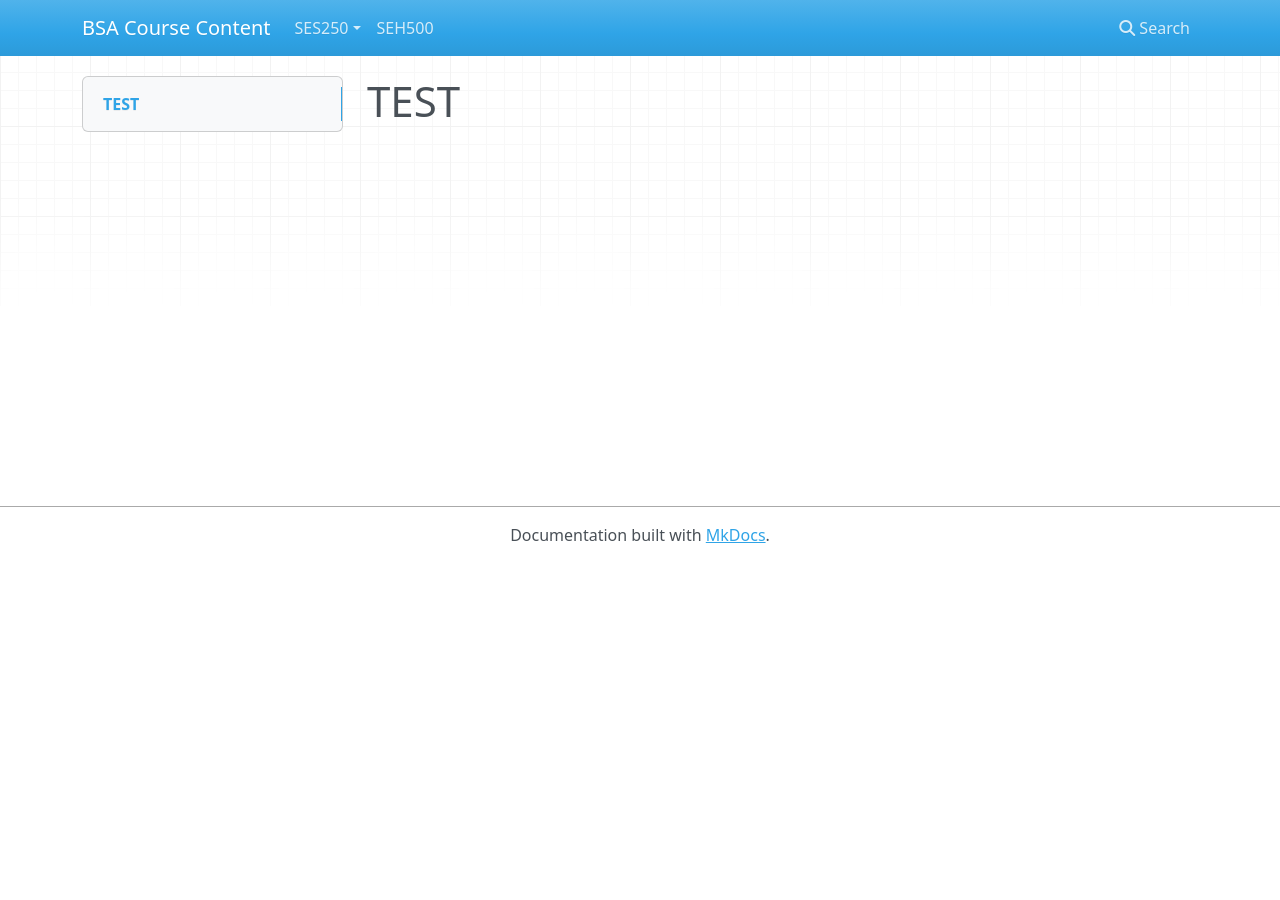
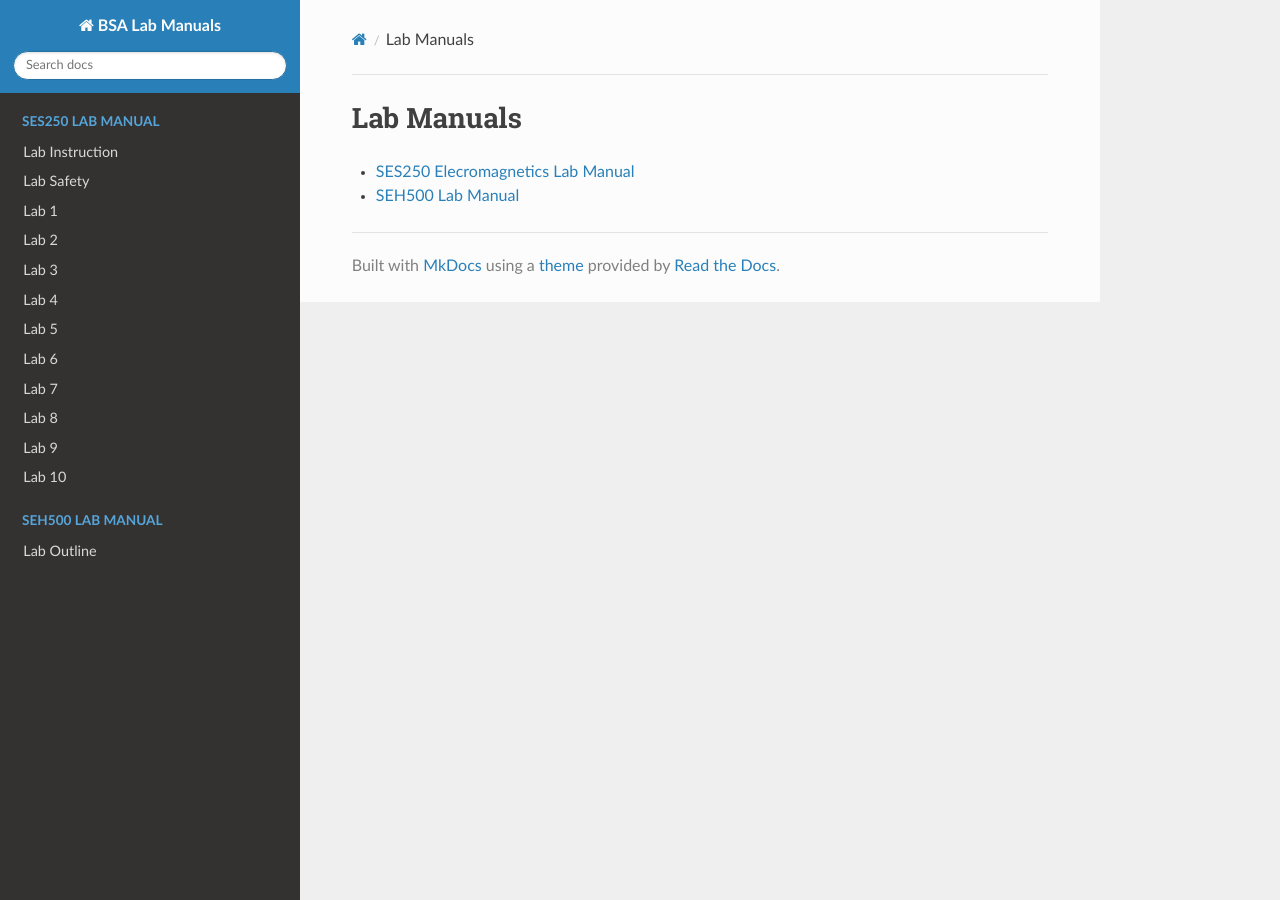
Before and after one commit to Seneca-BSA/bsa, an MkDocs documentation site: the page built from docs/index.md, in a window 1280 px wide. Built offline with MkDocs 1.6.1, drawn with Linux system fonts in a browser that asks for light colours; nearby versions of some CDN libraries.

Commit message:
updated with lab instruction

```diff
--- /dev/null
+++ b/docs/css/extra.css
@@ -0,0 +1,7 @@
+.rst-footer-buttons {
+    display: none
+}
+
+.rst-versions {
+    display: none
+}
--- a/docs/index.md
+++ b/docs/index.md
@@ -1 +1,4 @@
-# TEST
+# Lab Manuals
+
+- [SES250 Elecromagnetics Lab Manual](ses250/index.md)
+- [SEH500 Lab Manual](ses250/index.md)
--- /dev/null
+++ b/docs/seh500/index.md
@@ -0,0 +1 @@
+# SEH500 Lab Manual
--- a/mkdocs.yml
+++ b/mkdocs.yml
@@ -1,6 +1,21 @@
-site_name: BSA Course Content
+site_name: BSA Lab Manuals
 nav:
-    - SES250:
-        - 'Lab Outline': 'ses250/index.md'
+    - SES250 Lab Manual:
+        - 'Lab Instruction': 'ses250/instruction.md'
+        - 'Lab Safety': 'ses250/safety.md'
         - 'Lab 1': 'ses250/lab1.md'
-    - SEH500: 'seh500/index.md'
+        - 'Lab 2': 'ses250/lab2.md'
+        - 'Lab 3': 'ses250/lab3.md'
+        - 'Lab 4': 'ses250/lab4.md'
+        - 'Lab 5': 'ses250/lab5.md'
+        - 'Lab 6': 'ses250/lab6.md'
+        - 'Lab 7': 'ses250/lab7.md'
+        - 'Lab 8': 'ses250/lab8.md'
+        - 'Lab 9': 'ses250/lab9.md'
+        - 'Lab 10': 'ses250/lab10.md'
+    - SEH500 Lab Manual:
+        - 'Lab Outline': 'seh500/index.md'
+theme:
+    name: readthedocs
+extra_css:
+    - css/extra.css
```
Also changed, not shown: docs/ses250/index.md (deleted, +0 -4 lines), docs/ses250/instruction.md (added, +33 -0 lines), docs/ses250/lab10.md (added), docs/ses250/lab2.md (added), docs/ses250/lab3.md (added), docs/ses250/lab4.md (added), docs/ses250/lab5.md (added), docs/ses250/lab6.md (added), docs/ses250/lab7.md (added), docs/ses250/lab8.md (added), docs/ses250/lab9.md (added), docs/ses250/safety.md (added), 1 other file.
